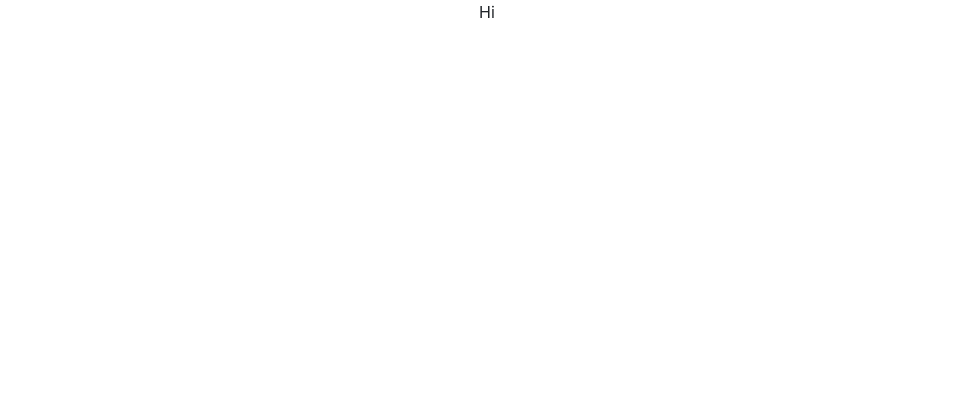
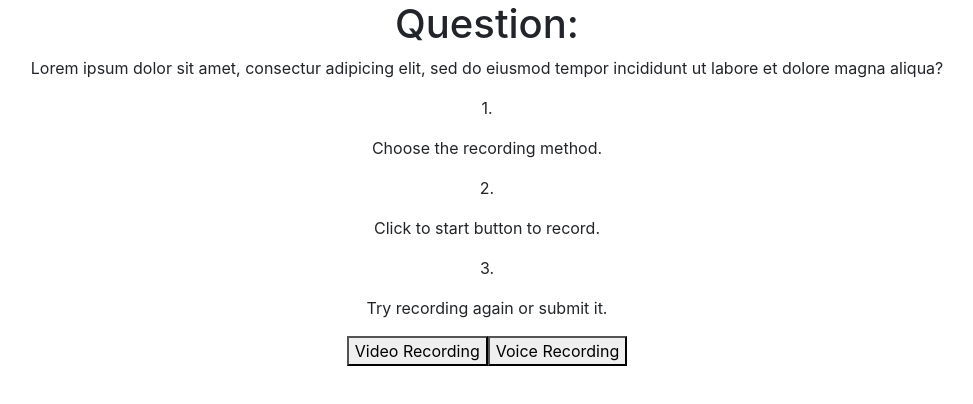
Before and after one commit to sandaiiyahh/Rural-Gap-Equalithon, a React (Create React App) app: page /start in a window 1280 px wide. Shown: the top 404 px of the page, without its empty margins (153-1126 px from the left). Built offline with nearby package versions, Linux system fonts and the light colour scheme; the HTML template or start-up script is replaced by a standard one.

Commit message:
adds MediaSelect content

```diff
--- a/src/components/MediaSelect.js
+++ b/src/components/MediaSelect.js
@@ -1,7 +1,23 @@
 import React, { useState } from 'react';
 
 function MediaSelect() {
-  return <div>Hi</div>;
+  return (
+    <>
+      <h1>Question:</h1>
+      <p>
+        Lorem ipsum dolor sit amet, consectur adipicing elit, sed do eiusmod
+        tempor incididunt ut labore et dolore magna aliqua?
+      </p>
+      <p>1.</p>
+      <p>Choose the recording method.</p>
+      <p>2.</p>
+      <p>Click to start button to record.</p>
+      <p>3.</p>
+      <p>Try recording again or submit it.</p>
+      <button>Video Recording</button>
+      <button>Voice Recording</button>
+    </>
+  );
 }
 
 export default MediaSelect;
```
